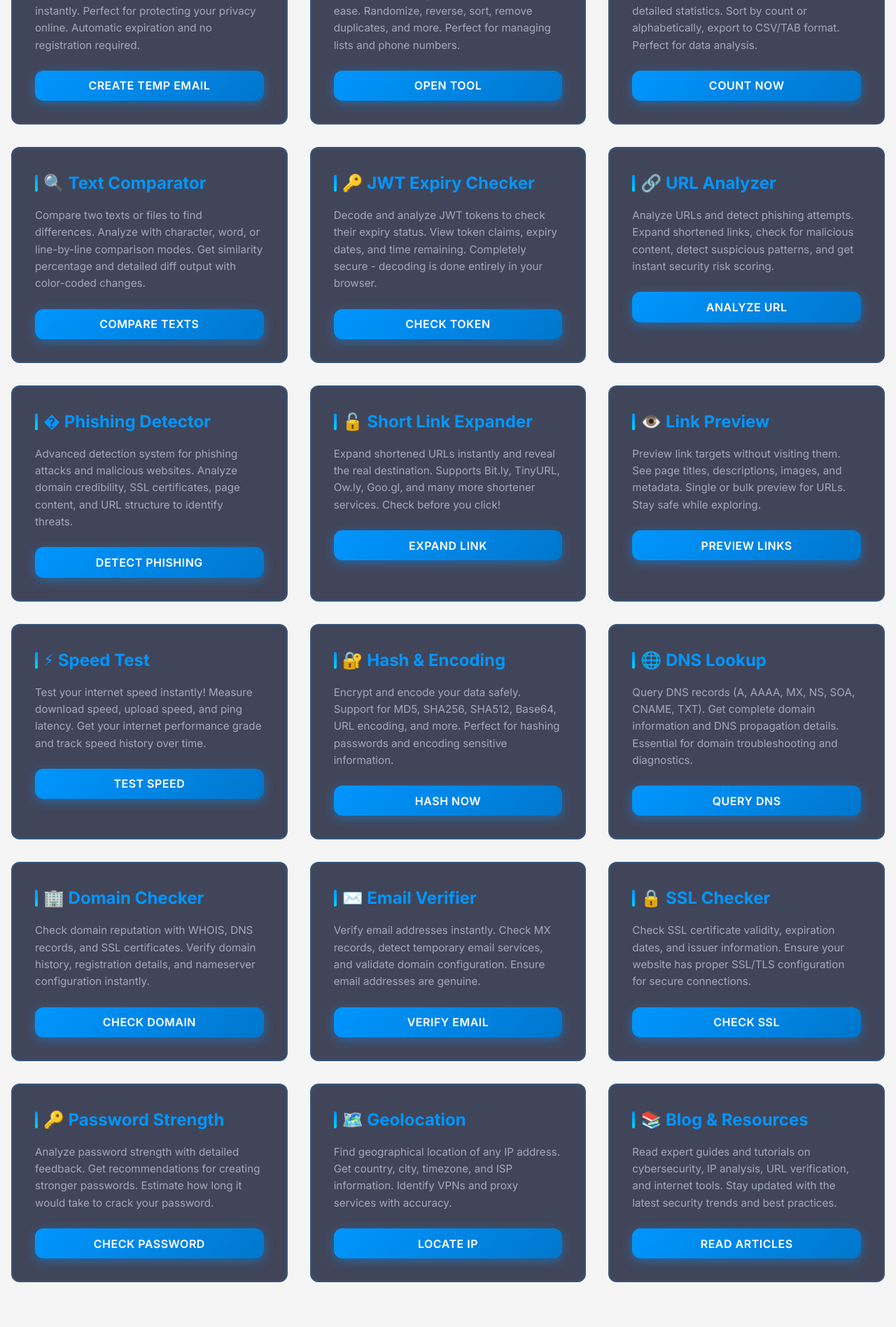
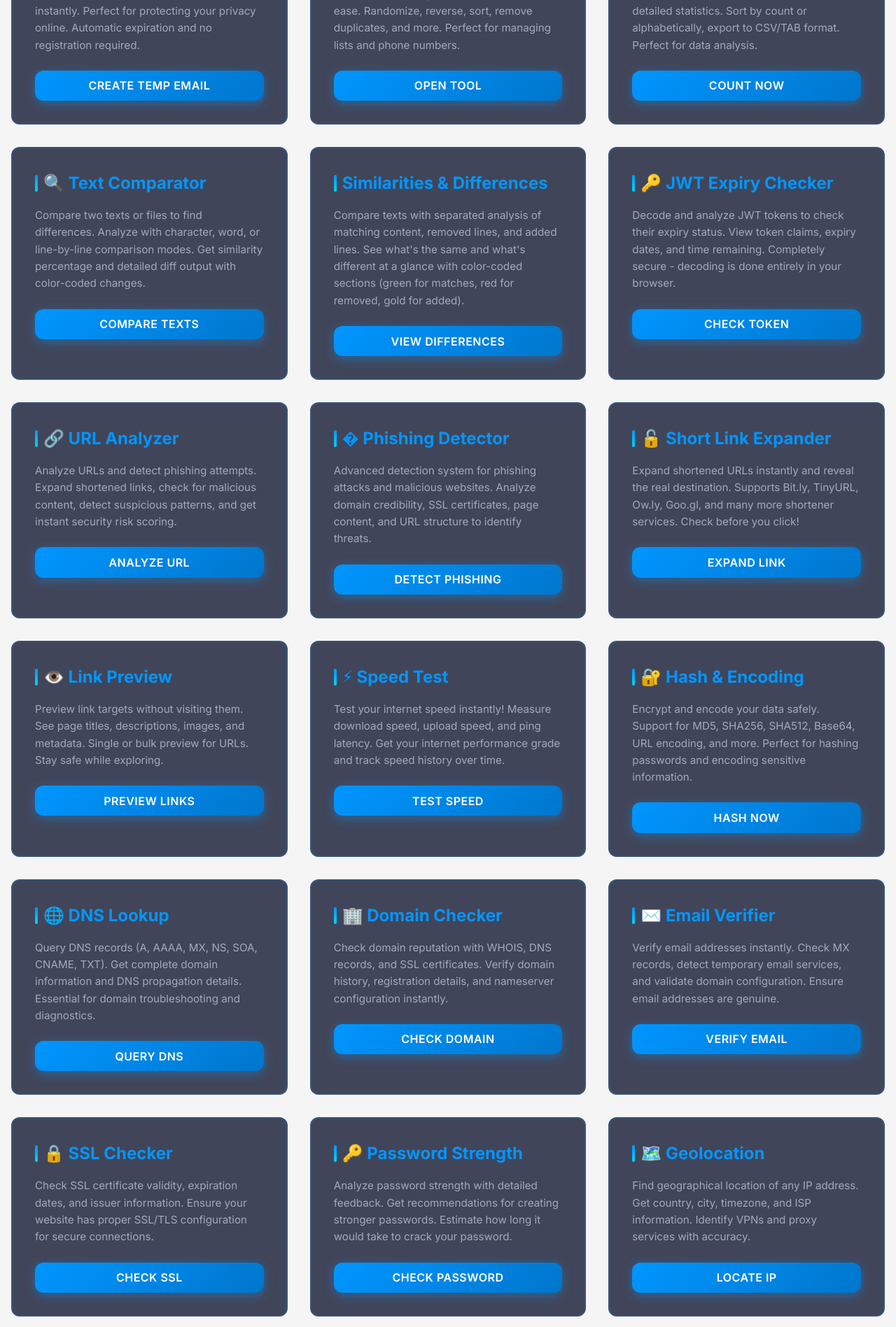
Before and after one commit to palgsm/GeniusGsm, a Django app: page / in a window 1280 px wide. Shown: the part 842-2739 px from the top of the page at 70% size. Run offline with Django 5.2, Linux system fonts and the light colour scheme.

Commit message:
Feature: Add Similarities & Differences card to home page
- Added new card for Similarities & Differences feature
- Positioned after Text Comparator card
- Uses unified theme colors (blue to green gradient #0096ff -> #00ff88)
- Links to Text Comparator tool with new comparison mode

```diff
--- a/src/templates/home.html
+++ b/src/templates/home.html
@@ -265,6 +265,14 @@
   </div>
 
   <div class="card-service">
+    <div class="card-title">Similarities &amp; Differences</div>
+    <p class="card-description">
+      Compare texts with separated analysis of matching content, removed lines, and added lines. See what's the same and what's different at a glance with color-coded sections (green for matches, red for removed, gold for added).
+    </p>
+    <a href="{% url 'textcomparator:index' %}" class="btn btn-primary w-100" style="background: linear-gradient(135deg, #0096ff 0%, #00ff88 100%); color: white; border: none;">View Differences</a>
+  </div>
+
+  <div class="card-service">
     <div class="card-title">🔑 JWT Expiry Checker</div>
     <p class="card-description">
       Decode and analyze JWT tokens to check their expiry status. View token claims, expiry dates, and time remaining. Completely secure - decoding is done entirely in your browser.
```
